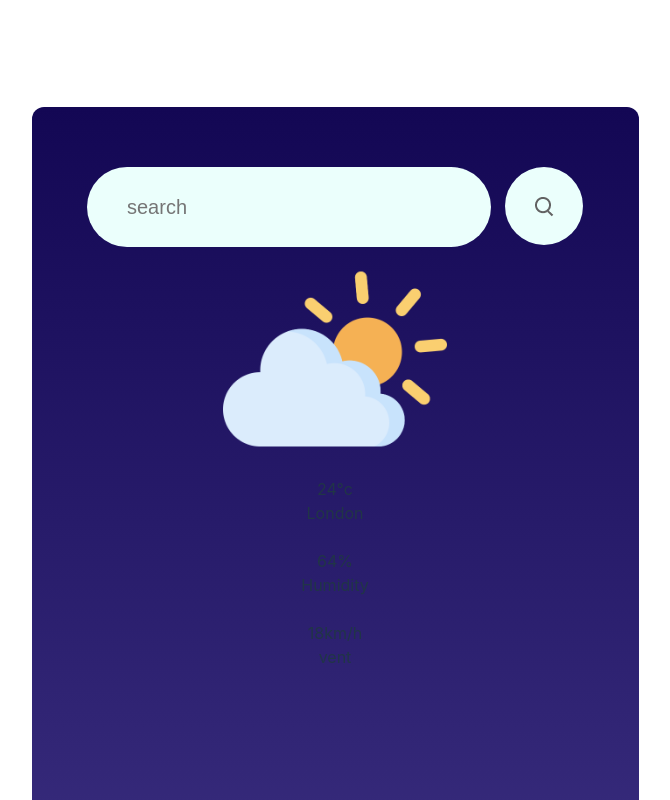
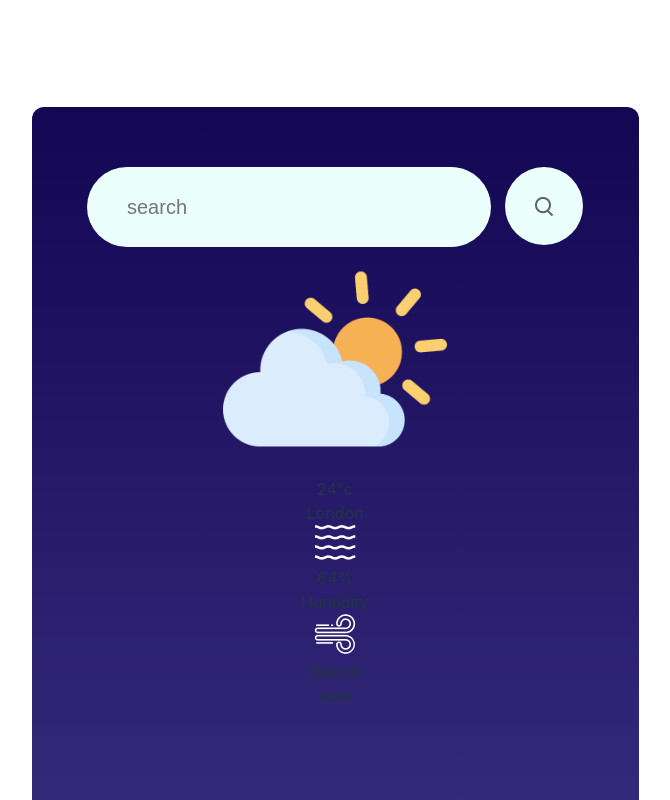
Before and after one commit to Yankhoba92/meteo-app, a React (Vite) app: page / in a window 1280 px wide. Shown: the top 800 px of the page, without its empty margins (305-975 px from the left). Built offline with nearby package versions, Linux system fonts and the light colour scheme.

Commit message:
🍱 sources d'image update

```diff
--- a/src/Components/MeteoApp/MeteoApp.jsx
+++ b/src/Components/MeteoApp/MeteoApp.jsx
@@ -26,14 +26,14 @@ const MeteoApp = () => {
       <div className="meteo-position">London</div>
       <div className="data-container">
         <div className="element">
-          <img src="" alt="" />
+          <img src={humidity_icon} alt="" />
           <div className="data">
             <div className="humidity-percent">64%</div>
             <div className="text">Humidity</div>
           </div>
         </div>
         <div className="element">
-          <img src="" alt="" />
+          <img src={wind_icon} alt="" />
           <div className="data">
             <div className="humidity-percent">18km/h</div>
             <div className="text">vent</div>
```
